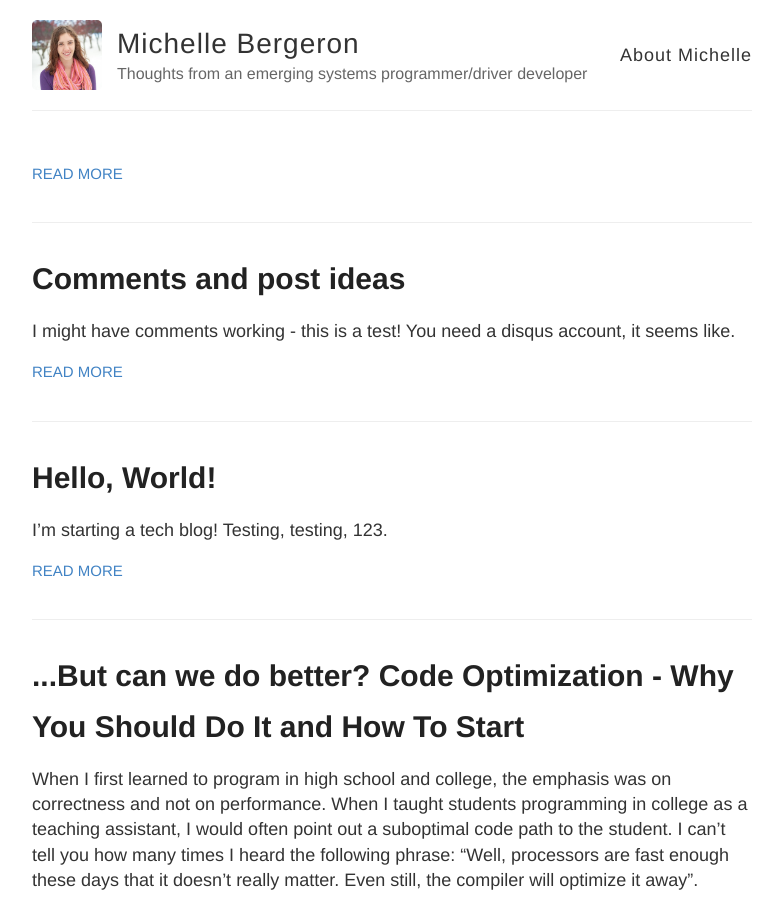
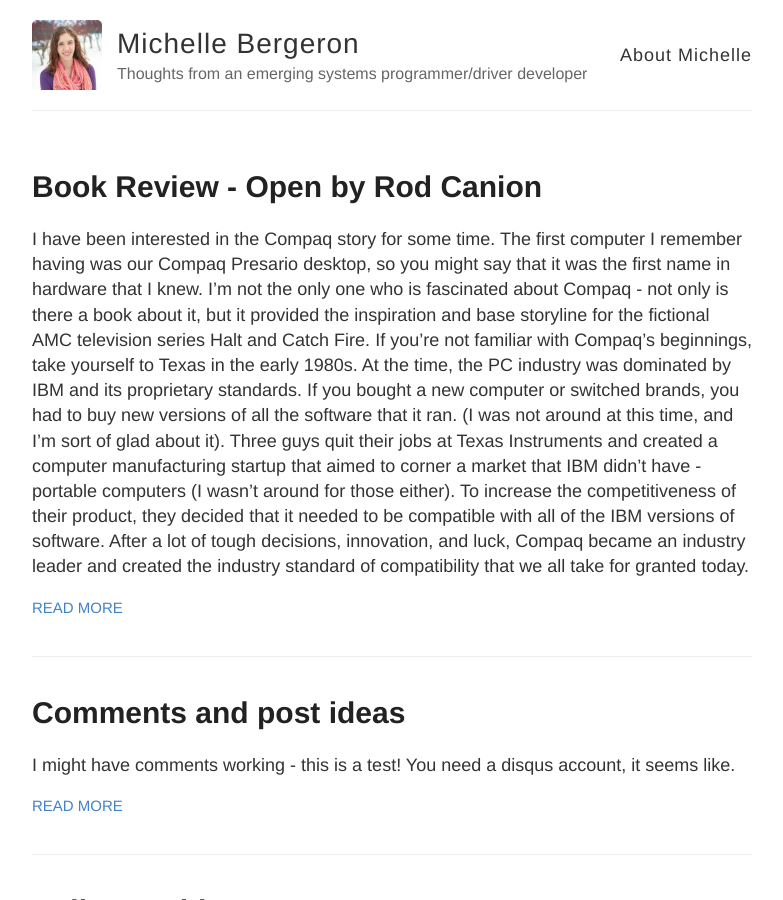
Before and after one commit to mrb113/mrb113.github.io, a Jekyll site: the page built from blog.html, in a window 1280 px wide and 900 px high. Shown: the whole window, without its empty margins (248-1031 px from the left). Built offline with Jekyll 4.4.1, drawn with Linux system fonts in a browser that asks for light colours; Markdown is read by kramdown in place of the engine named in the settings.

Commit message:
The book title can't have a colon in it. This "easy" blog template sucks

```diff
--- a/_posts/2015-9-26-Open-Book-Review.md
+++ b/_posts/2015-9-26-Open-Book-Review.md
@@ -1,4 +1,31 @@
 ---
 layout: post
-title: Book review - Open: How Compaq Ended IBM's PC Domination and Helped Invent Modern Computing by Rod Canion
+title: Book Review - Open by Rod Canion
 ---
+
+I have been interested in the Compaq story for some time. The first computer I remember having was our Compaq Presario desktop, so you might say that it was the first name in hardware that I knew. I'm not the only one who is fascinated about Compaq - not only is there a book about it, but it provided the inspiration and base storyline for the fictional AMC television series Halt and Catch Fire.
+If you're not familiar with Compaq's beginnings, take yourself to Texas in the early 1980s. At the time, the PC industry was dominated by IBM and its proprietary standards. If you bought a new computer or switched brands, you had to buy new versions of all the software that it ran. (I was not around at this time, and I'm sort of glad about it).
+Three guys quit their jobs at Texas Instruments and created a computer manufacturing startup that aimed to corner a market that IBM didn't have - portable computers (I wasn't around for those either). To increase the competitiveness of their product, they decided that it needed to be compatible with all of the IBM versions of software.
+After a lot of tough decisions, innovation, and luck, Compaq became an industry leader and created the industry standard of compatibility that we all take for granted today.
+
+The book is written by the founder/CEO, Rod Canion, so the focus is on the big picture and business decisions. Obviously, it carries a bias in Compaq's favor, but I am weirdly attached to Compaq lore that I don't mind.
+I was hoping for an engineer's perspective on a couple of the technical challenges, but the book mostly glazed over those.
+
+For example, my favorite part of the Compaq story. The fledgling company needed to reverse-engineer IBM's BIOS; if they just used IBM's BIOS or even looked at its code while building one, IBM's lawyers would descend in a heartbeat and sue them out of business.
+The way they got around this legally is to have one guy read the BIOS code (it was published in IBM's manual) and write a specification. A second guy then read the spec and built a BIOS from the spec.
+Isn't that just so cool?! I wished that Canion would have given that more than two sentences and gave a perspective from one of the engineers who did it. There are several other reverse-engineering instances in the company's history and none of them got more than a sentence. Ex-Compaq-engineers, if you're reading this somehow, write a companion book about your endeavours in reverse-engineering!
+
+There are a lot of dramatic points like this in the company story. One of them is when Compaq led the "Gang of Nine" - nine companies who publically showed support and manufacturing commitments to a 32-bit bus. This was a direct attack on IBM's new PS/2 machine which used the proprietary MicroChannel bus. As you may know, I work on buses (something that's rarely in the public eye), so I particularly enjoyed seeing it in the spotlight in this part.
+
+A second companion book I'd like to see is one focusing on IBM. Big Blue plays the antagonist in most of the Compaq story - they eventually were run out of the PC business thanks to the "revolution" incited by Compaq, but they were able to diversify their business mix enough to stay afloat and remain an industry player. The book highlights the shots Compaq fired at IBM as well as provides an analysis on how IBM failed in responding to them, which was good for Compaq, but led to the demise of IBM's PC business.
+
+Canion was booted from Compaq in 1991 - for a multitude of reasons (one could argue that the techniques that set Compaq apart in the 1980s didn't work anymore in the 90s), profits dropped. Disagreements on how to move forward resulted in the board of directors forcing Canion's resignation.  All outside sources I can find indicate that Canion was an extremely popular CEO among employees. Though his departure is (wisely, I thought) glazed over in the book, I couldn't help but feel like I was reading the end of an era, even though I was not around for it. The company did turn around to become the largest supplier of PCs in the 90s, but not with Canion at its helm.
+
+If you don't know the end of the Compaq story, here it is: Compaq was acquired by Hewlett-Packard in 2002. In 2013, HP retired the Compaq brand name, which makes me feel almost sad, but companies have to make branding decisions that help their business.
+
+One major thing I noticed that's more subtle in this book:
+Many people I've met look back fondly on these "Wild West" days of the computing industry. "What a time to be in technology!", they say - I can't imagine how amazing it would be to be in an industry that's The Next Big Thing.
+However, I can't help but read this book and think "what a terrible time it would have been for me to enter my career in technology". The major players have one technological victory after another and take on big projects that are huge risks and end up paying off - what would I dislike about that?
+Rod, Jim, Bill, etc: it's SUCH an old boys' club. The barriers of entry for women in technology careers are much lower today than they were at the time. Texas, 1982. The white boys got to have it all. Washington, 2015: I can, too.
+
+The book is a little dry at points, but if it doesn't want to make you go out and build something, then I don't know what will. Recommended to anyone interested in business or the computing industry.
```
